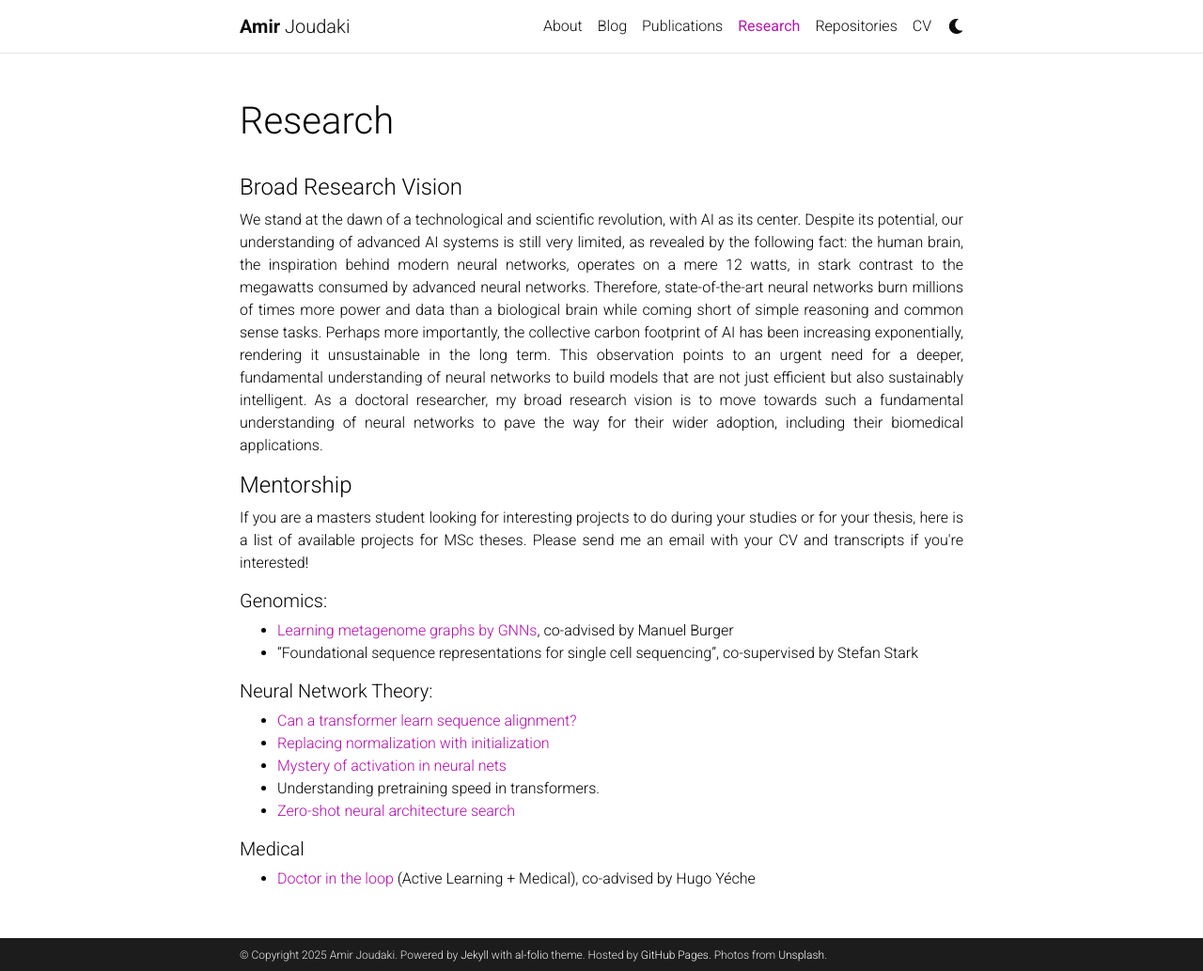
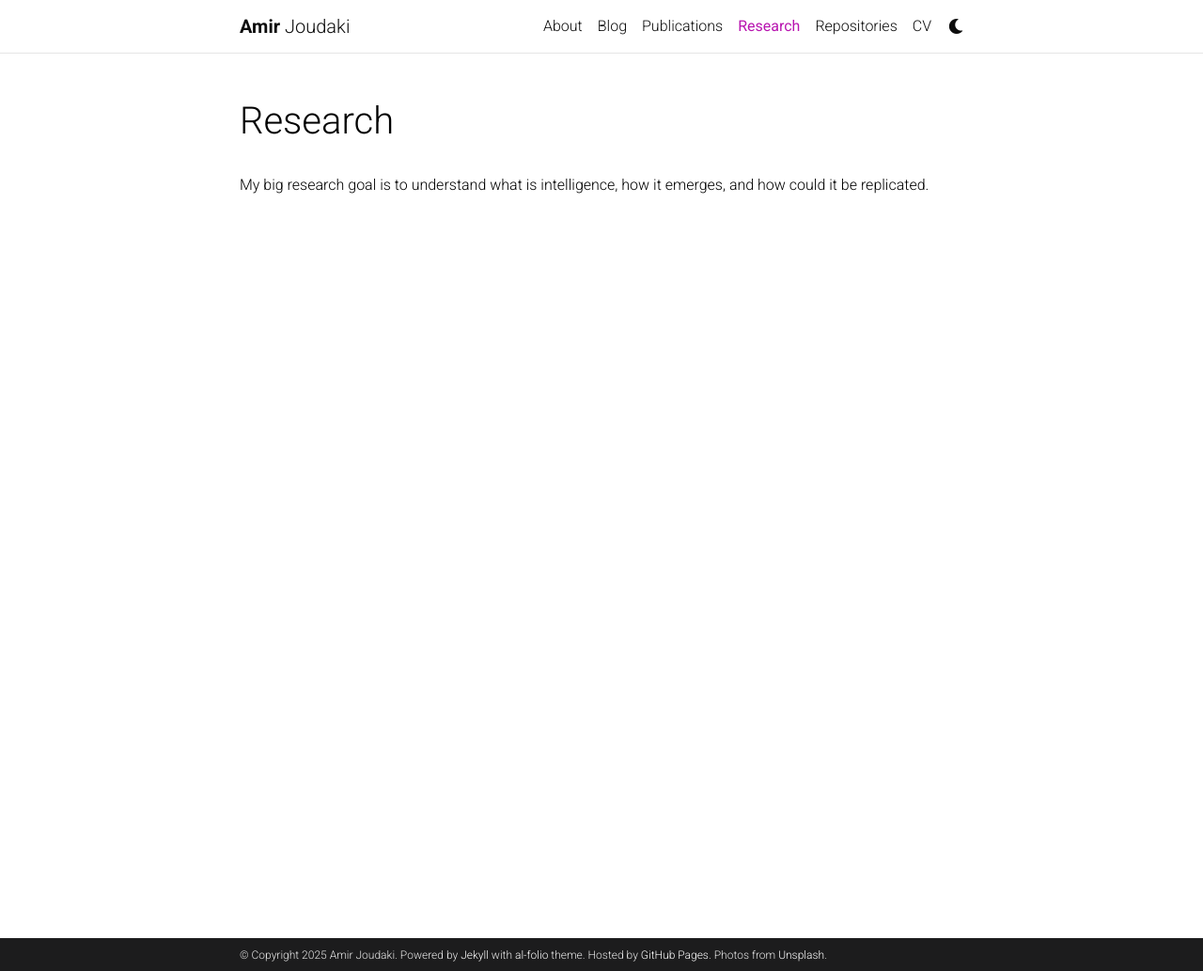
Before and after one commit to ajoudaki/ajoudaki.github.io, a Jekyll site: the page built from _pages/research.md, in a window 1280 px wide and 1033 px high. Shown: the whole window at 94% size. Built offline with Jekyll 4.4.1, drawn with Linux system fonts in a browser that asks for light colours; comment, search, counter and statistics services are not loaded; a style sheet for code colours, icons or effects is not loaded.

Commit message:
simplifying my website

```diff
--- a/_pages/research.md
+++ b/_pages/research.md
@@ -8,28 +8,5 @@
 display_categories: []
 horizontal: false
 ---
-#### Broad Research Vision
-<p style="text-align:justify">
- We stand at the dawn of a technological and scientific revolution, with AI as its center. Despite its potential, our understanding of advanced AI systems is still very limited, as revealed by the following fact: the human brain, the inspiration behind modern neural networks, operates on a mere 12 watts, in stark contrast to the megawatts consumed by advanced neural networks. Therefore, state-of-the-art neural networks burn millions of times more power and data than a biological brain while coming short of simple reasoning and common sense tasks. Perhaps more importantly, the collective carbon footprint of AI has been increasing exponentially, rendering it unsustainable in the long term. This observation points to an urgent need for a deeper, fundamental understanding of neural networks to build models that are not just efficient but also sustainably intelligent. As a doctoral researcher, my broad research vision is to move towards such a fundamental understanding of neural networks to pave the way for their wider adoption, including their biomedical applications.
-</p>
 
-#### Mentorship
-
-<p style="text-align:justify">
-If you are a masters student looking for interesting projects to do during your studies or for your thesis, here is a list of available projects for MSc theses. Please send me an email with your CV and transcripts if you're interested!
- </p>
-
-
-##### Genomics:
-- [Learning metagenome graphs by GNNs](https://drive.google.com/file/d/1Awqp4zKp2VcOGlz0NvlJ8O9JNL10UGJG/view?usp=sharing), co-advised by Manuel Burger
-- "Foundational sequence representations for single cell sequencing", co-supervised by Stefan Stark
-
-##### Neural Network Theory:
-- [Can a transformer learn sequence alignment?](https://docs.google.com/document/d/1V1DDJCjALvgSsY73nKxzAxvE33LkIu0VymkD88ckJHg/edit?usp=sharing)
-- [Replacing normalization with initialization](https://drive.google.com/file/d/1jKK4znnd1xzHgMdeHjG3ZSpzslnqTN3I/view?usp=sharing)
-- [Mystery of activation in neural nets](https://drive.google.com/file/d/1jw2dKeubR6BXUMAzJO5FGTJAWzMQlxN2/view?usp=share_link)
-- Understanding pretraining speed in transformers.
-- [Zero-shot neural architecture search](https://drive.google.com/file/d/13mLc10A9mCnbREJCS5qiP7z09WNxLakh/view?usp=sharing)
-
-##### Medical
-- [Doctor in the loop](https://docs.google.com/document/d/1s-I7TrJAXPvVP7LQfamZUMm3VpEigVtRyDYrjorfZJU/edit) (Active Learning + Medical), co-advised by Hugo Yéche
+My big research goal is to understand what is intelligence, how it emerges, and how could it be replicated.
```
Also changed, not shown: _pages/about.md (+1 -8 lines).
